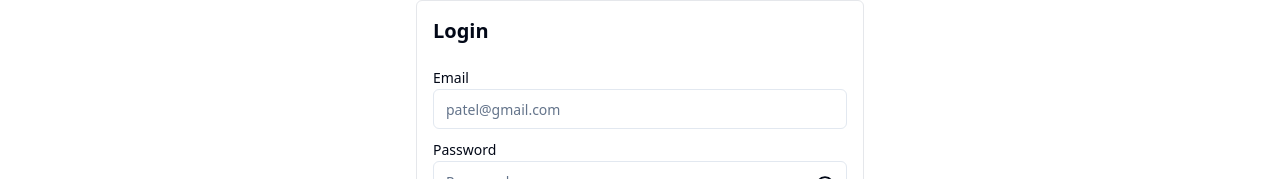
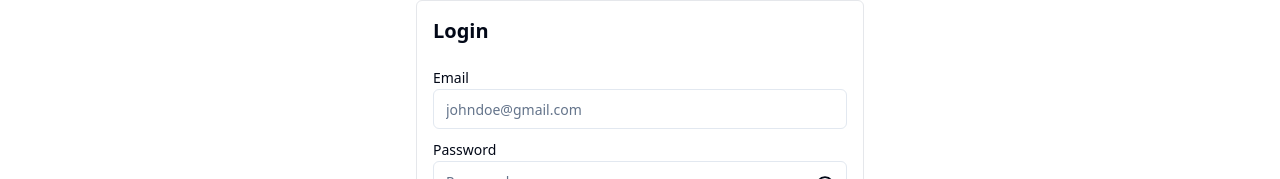
Before and after one commit to Adebola-Christianah/Job-portal, a React (Vite) app in the folder frontend/: page /login in a window 1280 px wide. Shown: the part 104-283 px from the top of the page. Built offline with nearby package versions, Linux system fonts and the light colour scheme.

Commit message:
updated base url

```diff
--- a/frontend/src/components/auth/Login.jsx
+++ b/frontend/src/components/auth/Login.jsx
@@ -81,7 +81,7 @@ const Login = () => {
                             value={input.email}
                             name="email"
                             onChange={changeEventHandler}
-                            placeholder="patel@gmail.com"
+                            placeholder="johndoe@gmail.com"
                         />
                     </div>
 
```
Also changed, not shown: 1 other file (tests, documents, lock files or other folders).
